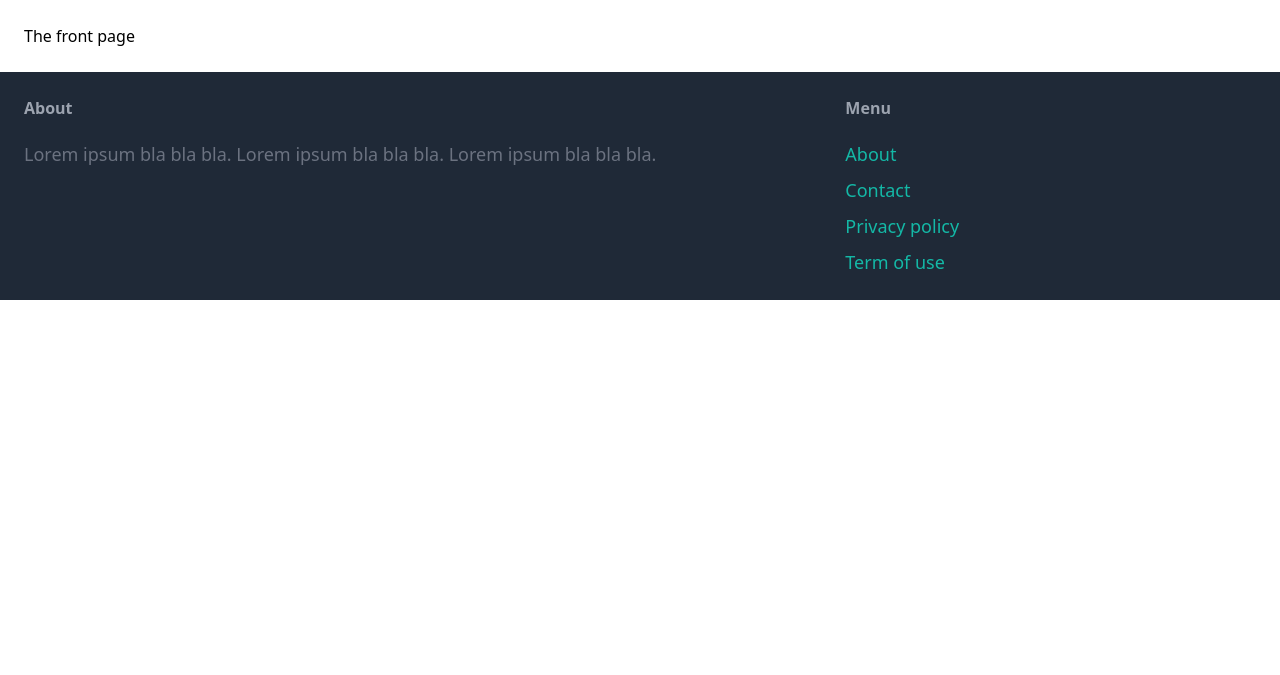
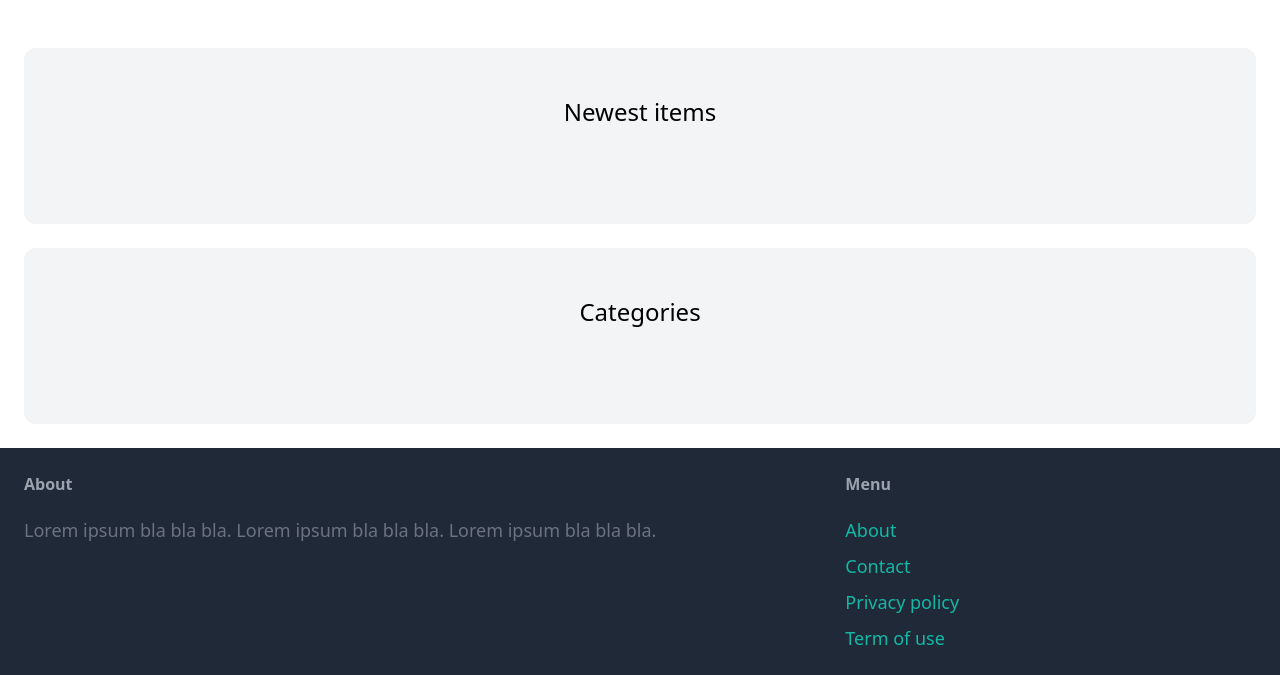
Before and after one commit to erza-b/online_marketplace, a Django app: page / in a window 1280 px wide. Shown: the part 77-752 px from the top of the page. Run offline with Django 5.2, Linux system fonts and the light colour scheme; data that the repository does not hold is empty; some libraries are stand-ins or nearby versions.

Commit message:
Refactor index.html and URLs configuration

```diff
--- a/puddle/core/templates/core/index.html
+++ b/puddle/core/templates/core/index.html
@@ -1,6 +1,43 @@
 {% extends 'core/base.html' %}
 
 {% block title %}Welcome{% endblock %}
+
 {% block content %}
-<h1>The front page</h1>
+    <div class="mt-6 px-6 py-12 bg-gray-100 rounded-xl">
+        <h2 class="mb-12 text-2xl text-center">Newest items</h2>
+
+        <div class="grid grid-cols-3 gap-3">
+            {% for item in items %}
+                <div>
+                    <a href="#">
+                        <div>
+                            <img src="{{ item.image.url }}" class="rounded-t-xl">
+                        </div>
+
+                        <div class="p-6 bg-white rounded-b-xl">
+                            <h2 class="text-2xl">{{ item.name }}</h2>
+                            <p class="text-gray-500">Price: {{ item.price }}</p>
+                        </div>
+                    </a>
+                </div>
+            {% endfor %}
+        </div>
+    </div>
+
+    <div class="mt-6 px-6 py-12 bg-gray-100 rounded-xl">
+        <h2 class="mb-12 text-2xl text-center">Categories</h2>
+
+        <div class="grid grid-cols-3 gap-3">
+            {% for category in categories %}
+                <div>
+                    <a href="#">
+                        <div class="p-6 bg-white rounded-b-xl">
+                            <h2 class="text-2xl">{{ category.name }}</h2>
+                            <p class="text-gray-500">{{ category.items.count }} items</p>
+                        </div>
+                    </a>
+                </div>
+            {% endfor %}
+        </div>
+    </div>
 {% endblock %}
--- a/puddle/puddle/urls.py
+++ b/puddle/puddle/urls.py
@@ -1,3 +1,5 @@
+from django.conf import settings
+from django.conf.urls.static import static
 from django.contrib import admin
 from django.urls import path
 
@@ -7,4 +9,4 @@ urlpatterns = [
     path('', index, name='index'),
     path('contact/', contact, name='contact'),
     path('admin/', admin.site.urls),
-]
+] + static(settings.MEDIA_URL, document_root=settings.MEDIA_ROOT)
```
